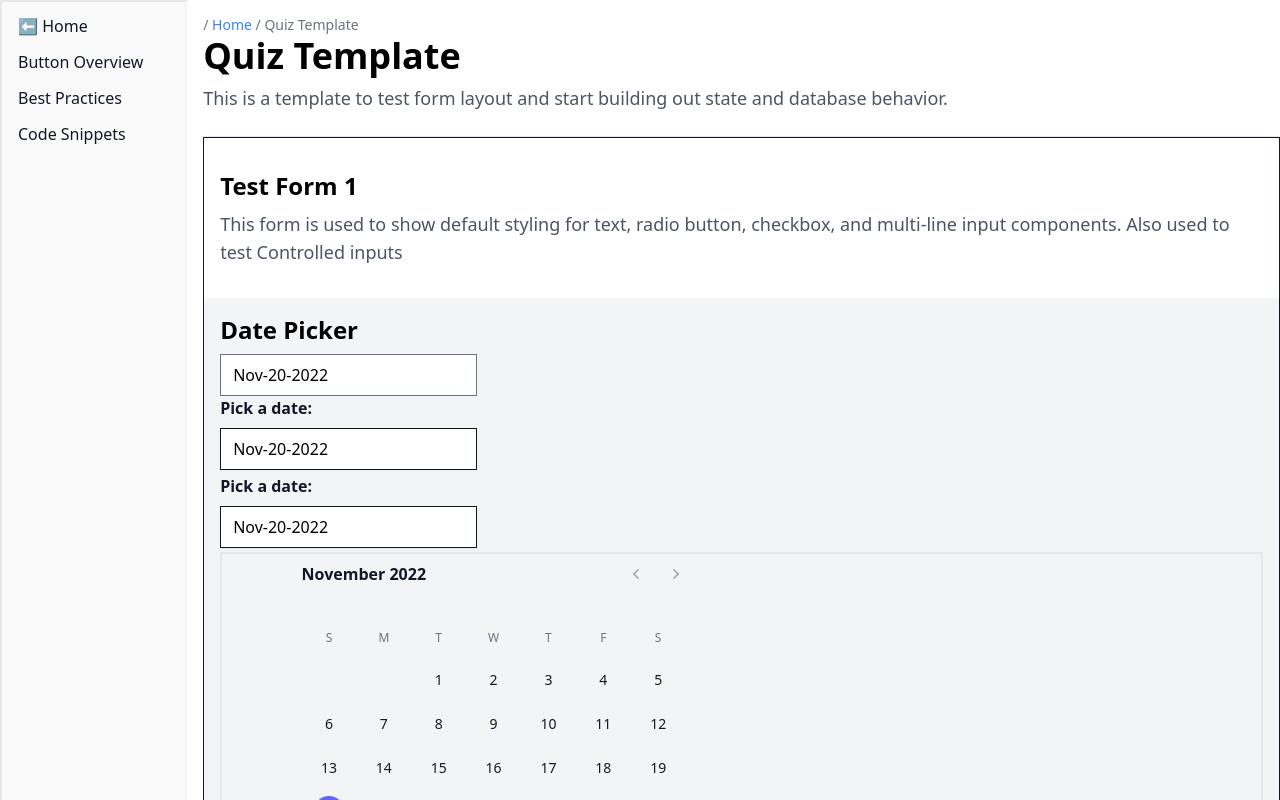
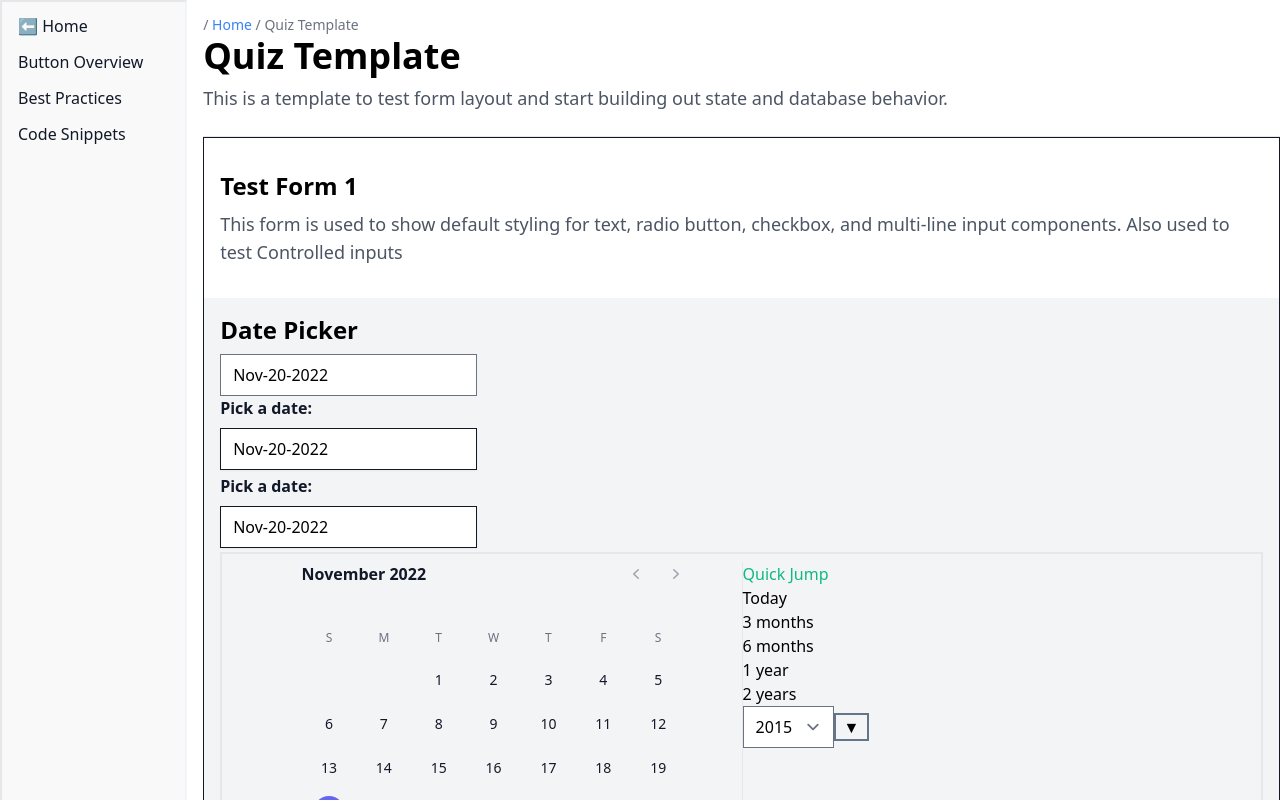
Before and after one commit to tayv/Project-Bubblegum, a Next.js app: page /forms/quiz-template in a window 1280 px wide. Shown: the top 800 px of the page. Built offline with nearby package versions, Linux system fonts and the light colour scheme.

Commit message:
standard input is working for setting year on calendar

```diff
--- a/components/atoms/DatePick.tsx
+++ b/components/atoms/DatePick.tsx
@@ -5,6 +5,7 @@ import { Menu, Transition } from '@headlessui/react'
 import { EllipsisVerticalIcon } from '@heroicons/react/20/solid'
 import { ChevronLeftIcon, ChevronRightIcon } from '@heroicons/react/20/solid'
 import Input, { InputProps } from '@atoms/Input'
+import SelectRadix from '@atoms/SelectRadix'
 import WrapperInput from '@components/controlled-wrappers/WrapperInput'
 import {
   add,
@@ -18,6 +19,7 @@ import {
   isToday,
   parse,
   parseISO,
+  setYear,
   startOfToday,
 } from 'date-fns'
 
@@ -43,11 +45,22 @@ const DatePick: FC<InputProps> = ( { name , label, control } ) => {
     setCurrentMonth(format(firstDayNextMonth, 'MMM-yyyy'))
   }
 
+  const jumpToDate = (monthsToJump) => {
+    let jumpDate = add(firstDaySelectedMonth, { months: monthsToJump })
+    setCurrentMonth(format(jumpDate, 'MMM-yyyy'))
+  }
+
+  const setNewYear = (e) => {
+    let result = setYear(firstDaySelectedMonth, e)
+    setCurrentMonth(format(result, 'MMM-yyyy'))
+    console.log(result)
+  }
+
   return (
     <>
     <input type="text" name={name} defaultValue={format(selectedDay, 'MMM-dd-yyyy')} />
-    <WrapperInput name={name} type="text" label={label} control={control} defaultValue={format(selectedDay, 'MMM-dd-yyyy')}/>
-    <Input name={name} label={label} value={format(selectedDay, 'MMM-dd-yyyy')}/>
+    <WrapperInput name={name} type="text" label={label} control={control} defaultValue={format(selectedDay, 'MMM-dd-yyyy')} />
+    <Input name={name} label={label} value={format(selectedDay, 'MMM-dd-yyyy')} readOnly />
     <div className="py-2 border-solid border-2">
       <div className="max-w-md mx-auto sm:px-7 md:max-w-4xl md:px-2">
         <div className="md:grid md:grid-cols-2 md:divide-x md:divide-gray-200">
@@ -129,7 +142,35 @@ const DatePick: FC<InputProps> = ( { name , label, control } ) => {
               ))}
             </div>
           </div>
-
+          <section>
+            <h2 className="text-emerald-500 font-medium">Quick Jump</h2>
+            <ol>
+              <li><button type="button" onClick={ () => setCurrentMonth(format(today, 'MMM-yyyy')) }>Today</button></li>
+              <li><button type="button" onClick={ () => jumpToDate(3) }>3 months</button></li>
+              <li><button type="button" onClick={ () => jumpToDate(6) }>6 months</button></li>
+              <li><button type="button" onClick={ () => jumpToDate(12) }>1 year</button></li>
+              <li><button type="button" onClick={ () => jumpToDate(24) }>2 years</button></li>
+            </ol>
+            <select name="yearSelect" id="yearSelect" onChange={(e) => setNewYear(e.target.value) } >
+              <option value="2015">2015</option>
+              <option value="2020">2020</option>
+              <option value="2025">2025</option>
+            </select>
+            <SelectRadix
+              name="testSelect"
+              onValueChange={(e) => setNewYear(e.target.value)}
+             // value={value}
+              // forwardedRef={ref}
+             // placeholder={placeholder}
+              itemOptions={[
+                {value:"2000", labelText:"2000", separator: false},
+                {value:"2005", labelText:"2005", separator: true},
+                {value:"2010", labelText:"2010", separator: false},
+                {value:"2020", labelText:"2020", separator: true},
+              ]}
+             // {...props}
+            />
+          </section>
         </div>
       </div>
     </div>
--- a/components/atoms/SelectRadix.tsx
+++ b/components/atoms/SelectRadix.tsx
@@ -84,8 +84,8 @@ const SelectRadix: FC<SelectRadixProps> = forwardRef<HTMLButtonElement, SelectRa
         <Select.Content className="outline-none border-solid border-2 border-slate-500 bg-white py-1 px-2">
           <Select.ScrollUpButton />
           <Select.Viewport>
-              {/* Need a condition here to check whether to render grouped list vs standard select  */}
-              { checkForGroupedItems(itemOptions) }
+            {/* Need a condition here to check whether to render grouped list vs standard select  */}
+            { checkForGroupedItems(itemOptions) }
           </Select.Viewport>
           <Select.ScrollDownButton />
         </Select.Content>
--- a/components/controlled-wrappers/WrapperSelect.tsx
+++ b/components/controlled-wrappers/WrapperSelect.tsx
@@ -9,6 +9,7 @@ export type WrapperSelectProps = {
   label?: string | null
   tip?: string | null
   control: Control
+  defaultValue: string
 }
 
 type LimitedSelectRadixProps = Omit<SelectRadixProps, "value" | "onValueChange" | "forwardedRef">
@@ -19,6 +20,7 @@ const WrapperSelect: FC<LimitedSelectRadixProps & WrapperSelectProps>= ({
   tip = null,
   placeholder,
   itemOptions,
+  defaultValue,
   control,
 }) => {
 
@@ -27,6 +29,7 @@ const WrapperSelect: FC<LimitedSelectRadixProps & WrapperSelectProps>= ({
       <Controller
         control={control}
         name={name}
+        defaultValue={defaultValue}
         render={ ({ field: {onChange, value, ref, ...props} }) => (
           <>
             { !!label && <InputLabel type="standard" label={label} htmlFor={name} /> }
--- a/pages/forms/quiz-template.tsx
+++ b/pages/forms/quiz-template.tsx
@@ -109,6 +109,10 @@ const QuizTemplate: FC = () => {
       registerradio: "supercross", // works
       // Checkbox Input Section
       checkboxInput: true,
+      // Select Input Section
+      flatSelect: "third",
+      groupSelect: "third",
+
     }
 
     useEffect(() => {
@@ -255,6 +259,7 @@ const QuizTemplate: FC = () => {
             name="flatselect"
             control={control}
             placeholder="Select an option"
+            defaultValue=""
             itemOptions={ [
                   {value:"first", labelText:"firstText", separator: false},
                   {value:"second", labelText:"secondText", separator: true},
@@ -270,6 +275,8 @@ const QuizTemplate: FC = () => {
             label="This is a grouped list Radix Select"
             tip="Tip: This is a grouped list Radix Select"
             placeholder="Select an option"
+            defaultValue=""
+
             itemOptions={ [
                 { groupLabel: "Group 1",
                   items: [
```
